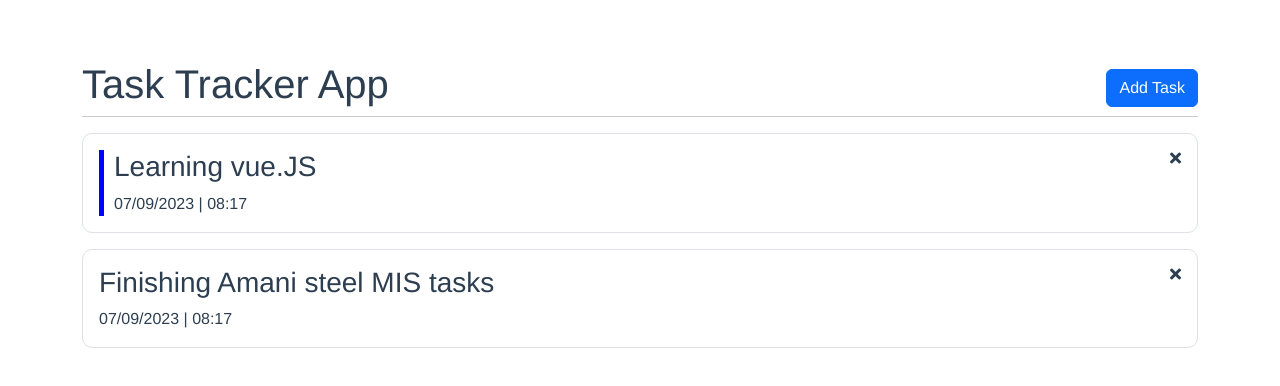
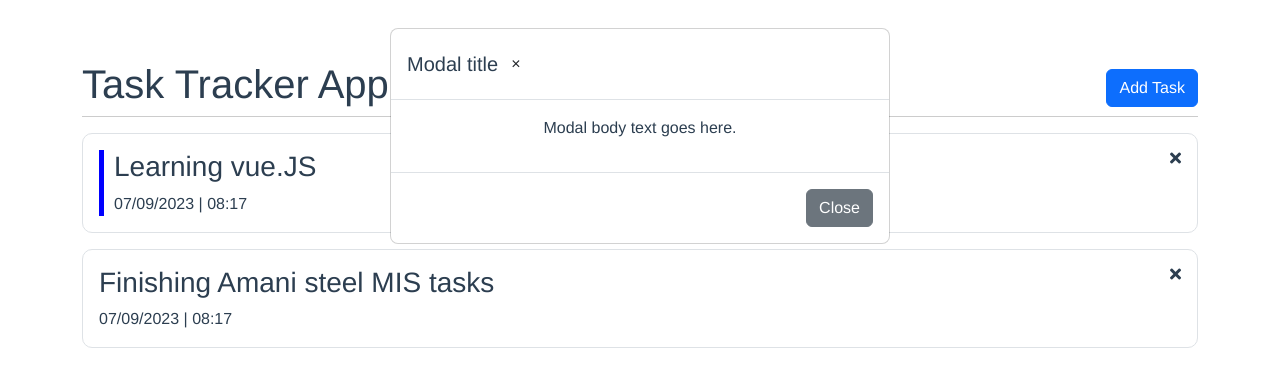
Before and after one commit to fabrice-niyongabo/vue-js-task-tracker-app, a Vue app: page / in a window 1280 px wide. Both pictures are taken after a click on the button "Add Task". Shown: the top 386 px of the page. Built offline with nearby package versions, Linux system fonts and the light colour scheme.

Commit message:
added modal functionality

```diff
--- a/src/App.vue
+++ b/src/App.vue
@@ -1,5 +1,5 @@
 <template>
-  <Header title="Task tracker app" />
+  <Header title="Task tracker app" @toggle-modal="toggleShowModal" />
   <!-- inorder to make our component's attributes dynamic -->
   <!-- we have to bind it first  -->
   <!-- we use v-bind -->
@@ -9,35 +9,43 @@
     @delete-task="deleteTask"
     @toggle-reminder="toggleReminder"
   />
+  <Modal :showModal="showModal" @toggle-modal="toggleShowModal" />
 </template>
 
 <script>
 import Header from "./components/Header";
 import Tasks from "./components/Tasks";
+import Modal from "./components/Modal";
 export default {
   name: "App",
   components: {
     // register components here so that it can be used by our app
     Header,
     Tasks,
+    Modal,
   },
   data() {
     //here is where we put the data of our component
     //its an like a area where we define our state variables
     return {
       tasks: [],
+      showModal: false,
     };
   },
   methods: {
     //Reminder
     //this keyword only works for a regular js fx not an arrow function
     deleteTask(taskId) {
-      this.tasks = this.tasks.filter((task) => task.id !== taskId);
+      if (confirm("Do you want to delete this task?"))
+        this.tasks = this.tasks.filter((task) => task.id !== taskId);
     },
     toggleReminder(taskId) {
       this.tasks = this.tasks.map((task) =>
         task.id === taskId ? { ...task, reminder: !task.reminder } : task
       );
+    },
+    toggleShowModal() {
+      this.showModal = !this.showModal;
     },
   },
   created() {
--- /dev/null
+++ b/src/components/Modal/index.vue
@@ -0,0 +1,43 @@
+<template>
+  <div :class="[showModal ? 'd-block' : 'd-none', 'modal fade show']">
+    <div class="modal-dialog" role="document">
+      <div class="modal-content">
+        <div class="modal-header">
+          <h5 class="modal-title">Modal title</h5>
+          <button
+            type="button"
+            class="close btn"
+            @click="$emit('toggle-modal')"
+          >
+            <span aria-hidden="true">&times;</span>
+          </button>
+        </div>
+        <div class="modal-body">
+          <p>Modal body text goes here.</p>
+        </div>
+        <div class="modal-footer">
+          <!-- <button type="button" class="btn btn-primary">Save changes</button> -->
+          <button
+            type="button"
+            class="btn btn-secondary"
+            @click="$emit('toggle-modal')"
+          >
+            Close
+          </button>
+        </div>
+      </div>
+    </div>
+  </div>
+</template>
+<script>
+export default {
+  props: { showModal: { type: Boolean } },
+
+  created() {
+    console.log("here");
+    // this.$bvModal.show("bv-modal-example");
+  },
+};
+</script>
+<style >
+</style>
--- a/src/components/header/index.vue
+++ b/src/components/header/index.vue
@@ -18,8 +18,8 @@ export default {
   },
   methods: {
     //here we define methods that can be accessed inside our template
-    handleAddTask: () => {
-      alert("task button clicked");
+    handleAddTask() {
+      this.$emit("toggle-modal");
     },
   },
 };
```
